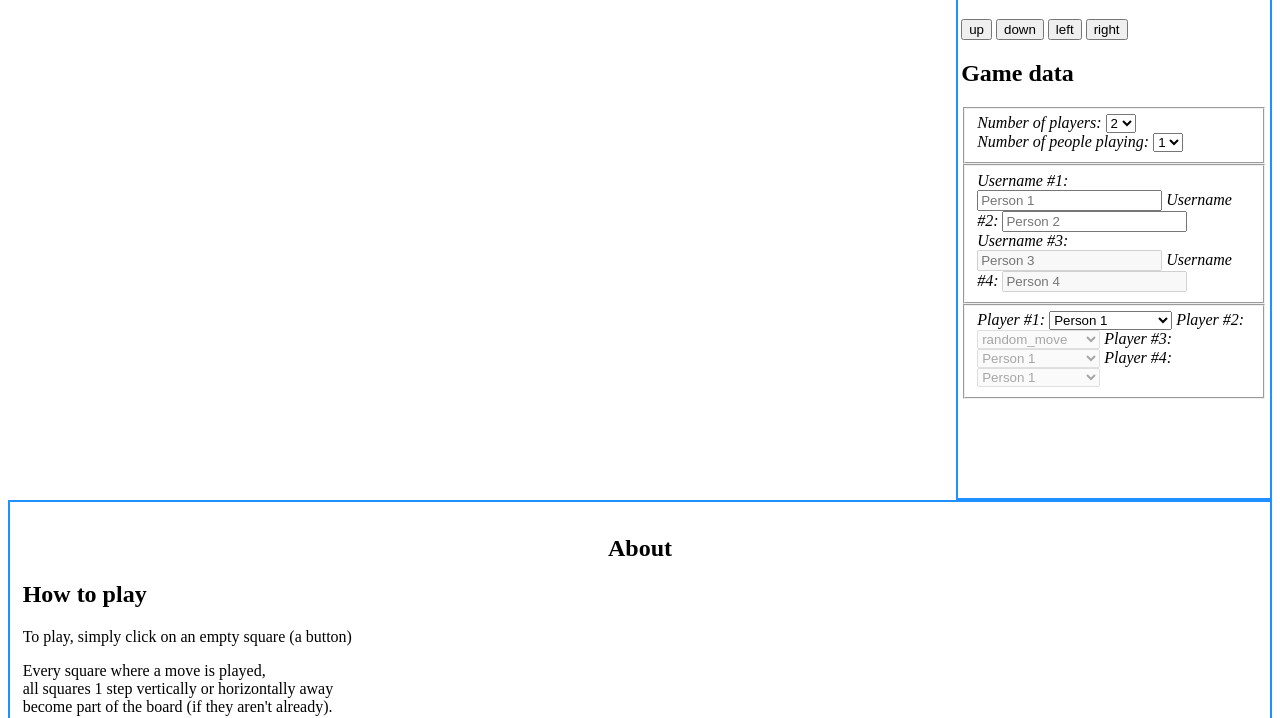
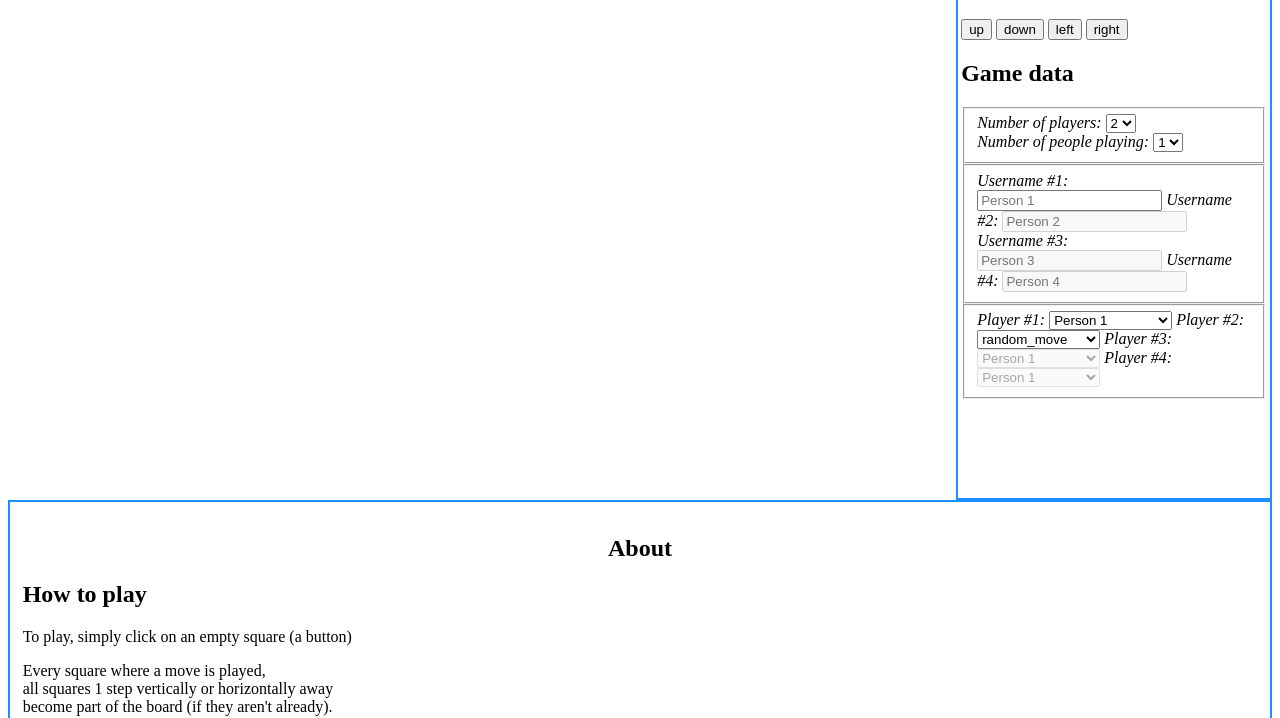
Before and after one commit to icecream17/tic-tac-toe-grow-for-website, a plain HTML site: page game.html in a window 1280 px wide. Shown: the part 108-826 px from the top of the page. Drawn offline with Linux system fonts and the light colour scheme.

Commit message:
Disable player instead of bot

```diff
--- a/game.html
+++ b/game.html
@@ -52,7 +52,7 @@
                </label>
                <label id = "usernameLabel2">
                   <var>Username #2: </var>
-                  <input type = "text" placeholder = "Person 2">
+                  <input disabled type = "text" placeholder = "Person 2">
                </label>
                <label id = "usernameLabel3">
                   <var>Username #3: </var>
@@ -82,7 +82,7 @@
 
                <label id = "whoPlays2">
                   <var>Player #2: </var>
-                  <select disabled aria-labelledby = "whoPlays2">
+                  <select aria-labelledby = "whoPlays2">
                      <optgroup label = "Humans">
                         <option>Person 1</option>
                         <option disabled>Person 2</option>
```
